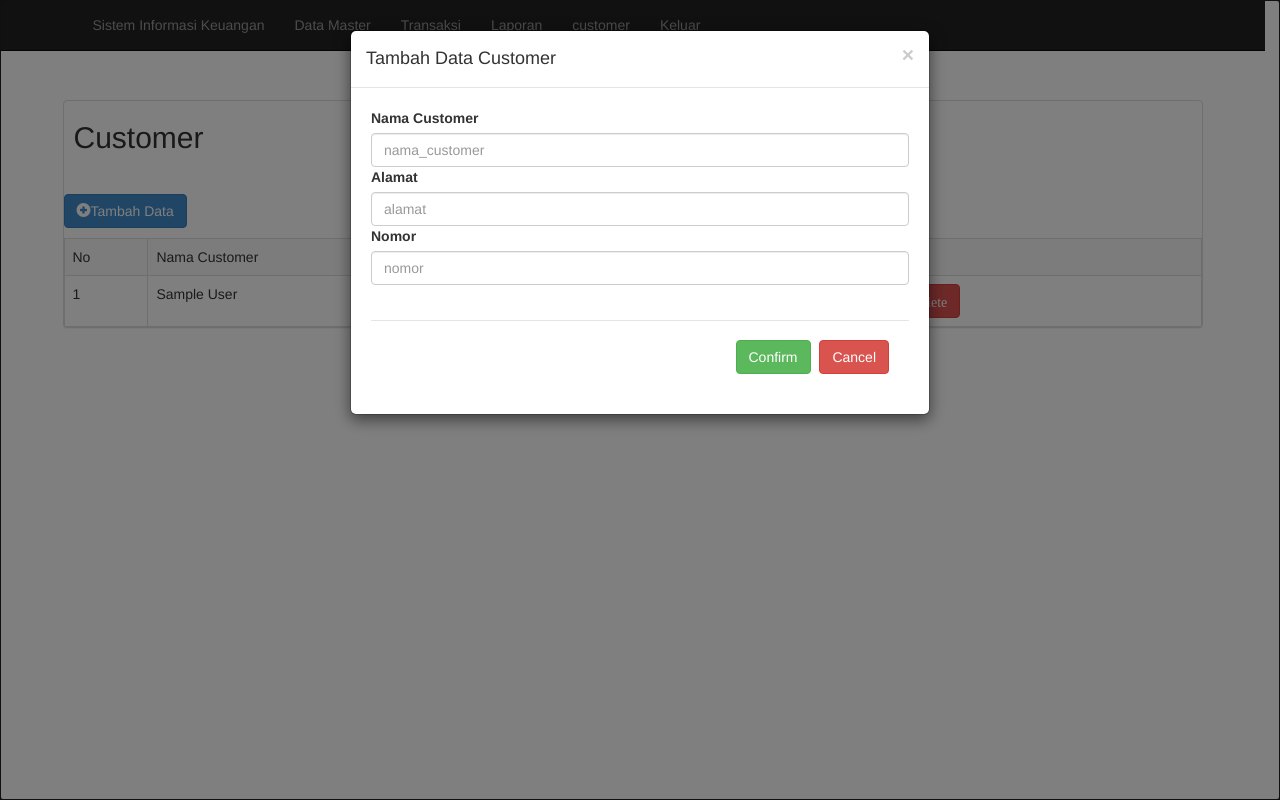
After one commit to Yudharus/crm, a PHP site: page /costumer.php in a window 1280 px wide, after a click on "Tambah Data". The commit adds this page. Run offline with PHP 8.4, Linux system fonts and the light colour scheme; a user stored in the database is signed in; tables that the repository leaves empty or names only in its code hold one stand-in row (values such as "Sample post").

Commit message:
Add files via upload

```diff
--- /dev/null
+++ b/akuntansi/costumer.php
@@ -0,0 +1,193 @@
+<?php
+
+    @session_start();
+
+    include "koneksi.php";
+    include "navbar.php";
+
+    if (@$_SESSION['manager'] || @$_SESSION['pegawai']) {
+ ?>
+<!DOCTYPE html>
+<html>
+<head>
+    <meta charset="utf-8">
+    <meta http-equiv="X-UA-Compatible" content="IE=edge">
+    <title></title>
+    <link rel="stylesheet" href="./bootstrap/css/bootstrap.min.css">
+    <link rel="stylesheet" href="./css/bootstrap-datetimepicker.min.css">
+
+</head>
+<body>
+<div class="container">
+<div class="panel panel-default" style="margin-top: 100px">
+    <div class="row" style="padding-bottom: 30px; padding-left: 10px; ">
+        <div class="col-md-8">
+                <h2>Customer</h2>
+        </div>
+    </div>
+    <p><a href="#" class="btn btn-primary" data-target="#ModalAdd" data-toggle="modal"><span class='glyphicon glyphicon-plus-sign'></span>Tambah Data</button></a></p>
+               <table class = "table table-bordered table-striped">
+        <tr>
+        <td>No</td>
+        <td>Nama Customer </td>
+        <td>Alamat</td>
+        <td>Nomor</td>
+        <td>Aksi</td>
+        </tr>
+        <?php
+        $no = 0;
+        $sql = mysqli_query($koneksi, "SELECT * FROM customer ORDER BY id_customer ASC") or die(mysqli_error());
+
+        while ($data = mysqli_fetch_array($sql)){
+          $no++;
+
+          ?>
+            <tr>
+                <td><?php echo $no; ?></td>
+                <td><?php echo  $data['nama_customer']; ?></td>
+                <td><?php echo  $data['alamat']; ?></td>
+                <td><?php echo  $data['nomor']; ?></td>
+                <td>
+                   <a href="#" class='open_modal' id='<?php echo  $data['id_customer']; ?>'><button type='button' class='btn btn-success'><span class='glyphicon glyphicon-edit'></span> Edit</button></a>
+                   <a href="#" onclick="confirm_modal('delete_customer.php?&id_customer=<?php echo  $data['id_customer']; ?>');"><button type='button' class='btn btn-danger'><span class='glyphicon glyphicon-remove-sign'>Delete</button></a>
+                </td>
+            </tr>
+
+
+          <?php } ?>
+                    </table>
+        </div>
+    </div>
+    <!-- Modal Popup untuk Edit-->
+<div id="ModalEdit" class="modal fade" tabindex="-1" role="dialog" aria-labelledby="myModalLabel" aria-hidden="true">
+
+</div>
+
+<!-- Modal Popup untuk delete-->
+<div class="modal fade" id="modal_delete">
+  <div class="modal-dialog">
+    <div class="modal-content" style="margin-top:100px;">
+      <div class="modal-header">
+        <button type="button" class="close" data-dismiss="modal" aria-hidden="true">&times;</button>
+        <h4 class="modal-title" style="text-align:center;">Data akan terhapus apakah anda yakin ?</h4>
+      </div>
+      <div class="modal-footer" style="margin:0px; border-top:0px; text-align:center;">
+        <a href="#" class="btn btn-danger" id="delete_link">Delete</a>
+        <button type="button" class="btn btn-success" data-dismiss="modal">Cancel</button>
+      </div>
+    </div>
+  </div>
+</div>
+
+    <!-- Popup untuk Tambah Data-->
+<div id="ModalAdd" class="modal fade" tabindex="-1" role="dialog" aria-labelledby="myModalLabel" aria-hidden="true">
+<div class="modal-dialog">
+    <div class="modal-content">
+
+      <div class="modal-header">
+            <button type="button" class="close" data-dismiss="modal" aria-hidden="true">×</button>
+            <h4 class="modal-title" id="myModalLabel">Tambah Data Customer</h4>
+        </div>
+
+        <div class="modal-body">
+          <form action="tambah_customer.php" name="modal_popup" enctype="multipart/form-data" method="POST">
+
+                <div class="form-group" style="padding-bottom: 20px;">
+                  <label for="nama_customer">Nama Customer</label>
+                  <input type="text" name="nama_customer"  class="form-control" placeholder="nama_customer" required/>
+                  <label for="alamat">Alamat</label>
+                  <input type="text" name="alamat"  class="form-control" placeholder="alamat" required/>
+                  <label for="nomor">Nomor</label>
+                  <input type="text" name="nomor"  class="form-control" placeholder="nomor" required/>
+                </div>
+              <div class="modal-footer">
+                  <button class="btn btn-success" type="submit">
+                      Confirm
+                  </button>
+
+                  <button type="reset" class="btn btn-danger"  data-dismiss="modal" aria-hidden="true">
+                    Cancel
+                  </button>
+              </div>
+
+              </form>
+
+
+
+            </div>
+
+
+        </div>
+    </div>
+</div>
+
+<script type="text/javascript" src="./jquery/jquery-1.8.3.min.js" charset="UTF-8"></script>
+<script type="text/javascript" src="./bootstrap/js/bootstrap.min.js"></script>
+<script type="text/javascript" src="./js/bootstrap-datetimepicker.js" charset="UTF-8"></script>
+<script type="text/javascript" src="./js/locales/bootstrap-datetimepicker.fr.js" charset="UTF-8"></script>
+<script type="text/javascript">
+    $('.form_datetime').datetimepicker({
+        //language:  'fr',
+        weekStart: 1,
+        todayBtn:  1,
+        autoclose: 1,
+        todayHighlight: 1,
+        startView: 2,
+        forceParse: 0,
+        showMeridian: 1
+    });
+    $('.form_date').datetimepicker({
+        language:  'id',
+        weekStart: 1,
+        todayBtn:  1,
+        autoclose: 1,
+        todayHighlight: 1,
+        startView: 2,
+        minView: 2,
+        forceParse: 0
+    });
+    $('.form_time').datetimepicker({
+        language:  'id',
+        weekStart: 1,
+        todayBtn:  1,
+        autoclose: 1,
+        todayHighlight: 1,
+        startView: 1,
+        minView: 0,
+        maxView: 1,
+        forceParse: 0
+    });
+</script>
+<!-- Javascript untuk popup data master Edit-->
+<script type="text/javascript">
+   $(document).ready(function () {
+   $(".open_modal").click(function(e) {
+      var m = $(this).attr("id_master");
+		   $.ajax({
+    			   url: "edit_customer.php",
+    			   type: "GET",
+    			   data : {modal_id: m,},
+    			   success: function (ajaxData){
+      			   $("#ModalEdit").html(ajaxData);
+      			   $("#ModalEdit").modal('show',{backdrop: 'true'});
+      		   }
+    		   });
+        });
+      });
+</script>
+
+<!-- Javascript untuk popup data master  Delete-->
+<script type="text/javascript">
+    function confirm_modal(delete_url)
+    {
+      $('#modal_delete').modal('show', {backdrop: 'static'});
+      document.getElementById('delete_link').setAttribute('href' , delete_url);
+    }
+</script>
+</body>
+</html>
+<?php
+}else{
+        header("location:index.php");
+}
+?>
--- /dev/null
+++ b/akuntansi/delete_customer.php
@@ -0,0 +1,6 @@
+<?php
+	include "koneksi.php";
+	$id_customer=$_GET['id_customer'];
+	$datacustomer=mysqli_query($koneksi,"Delete FROM customer WHERE id_customer='$id_customer'");
+	header('location:costumer.php');
+?>
--- a/akuntansi/navbar.php
+++ b/akuntansi/navbar.php
@@ -34,6 +34,9 @@
                         <a href="laporan.php" class="dropdown-toggle">Laporan</a>
                     </li>
                     <li class="">
+                        <a href="costumer.php" class="dropdown-toggle">customer</a>
+                    </li>
+                    <li class="">
                         <a href="logout.php" class="dropdown-toggle">Keluar</a>
                     </li>
                 </ul>
```
Also changed, not shown: akuntansi/edit_customer.php (added, +45 -0 lines), akuntansi/tambah_customer.php (added, +9 -0 lines).
